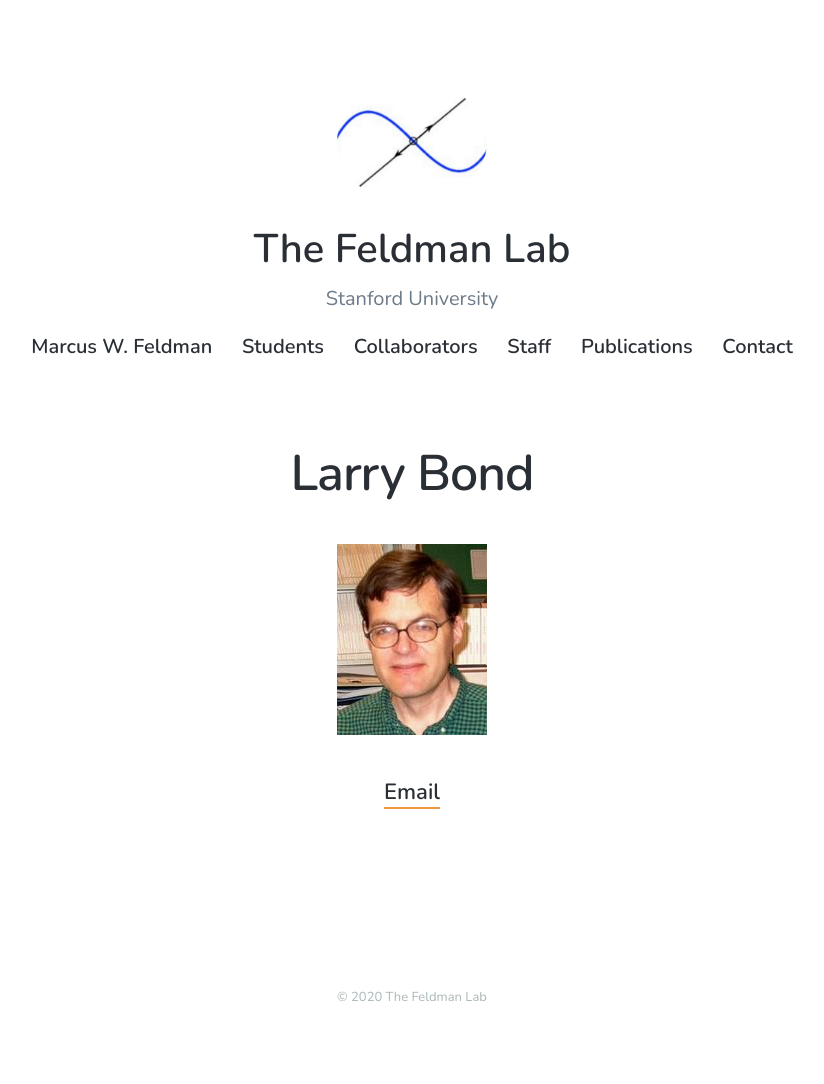
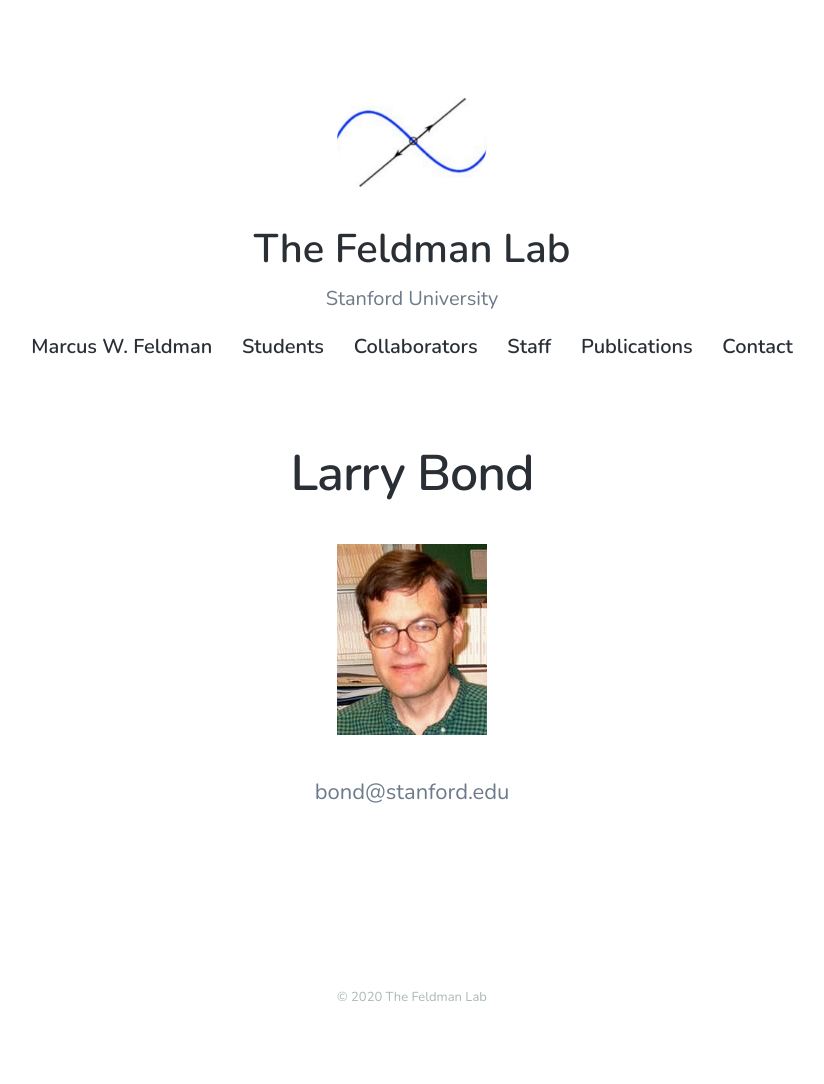
Before and after one commit to mepster/mfeldmanlab.github.io, a Jekyll site: the page built from _pages/staff.md, in a window 1280 px wide. Shown: the whole page, without its empty margins (228-1052 px from the left). Built offline with Jekyll 4.4.1, drawn with Linux system fonts in a browser that asks for light colours; nearby versions of some CDN libraries.

Commit message:
Update staff.md

```diff
--- a/_pages/staff.md
+++ b/_pages/staff.md
@@ -8,5 +8,5 @@ featured_image:
 ![](/images/larry.jpg)
 
 <p align="center">
-  <a href="bond@stanford.edu">Email</a>
+  bond@stanford.edu
 </p>
```
